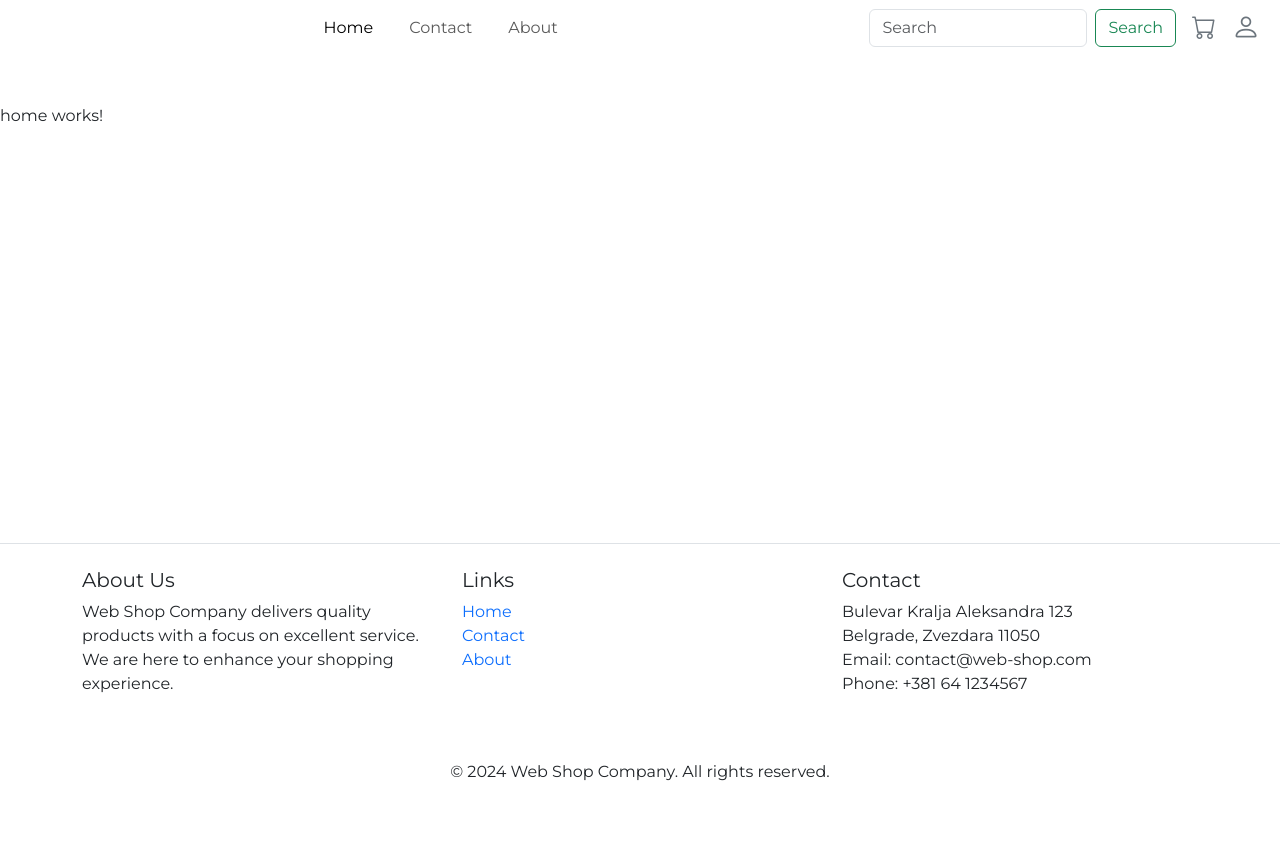
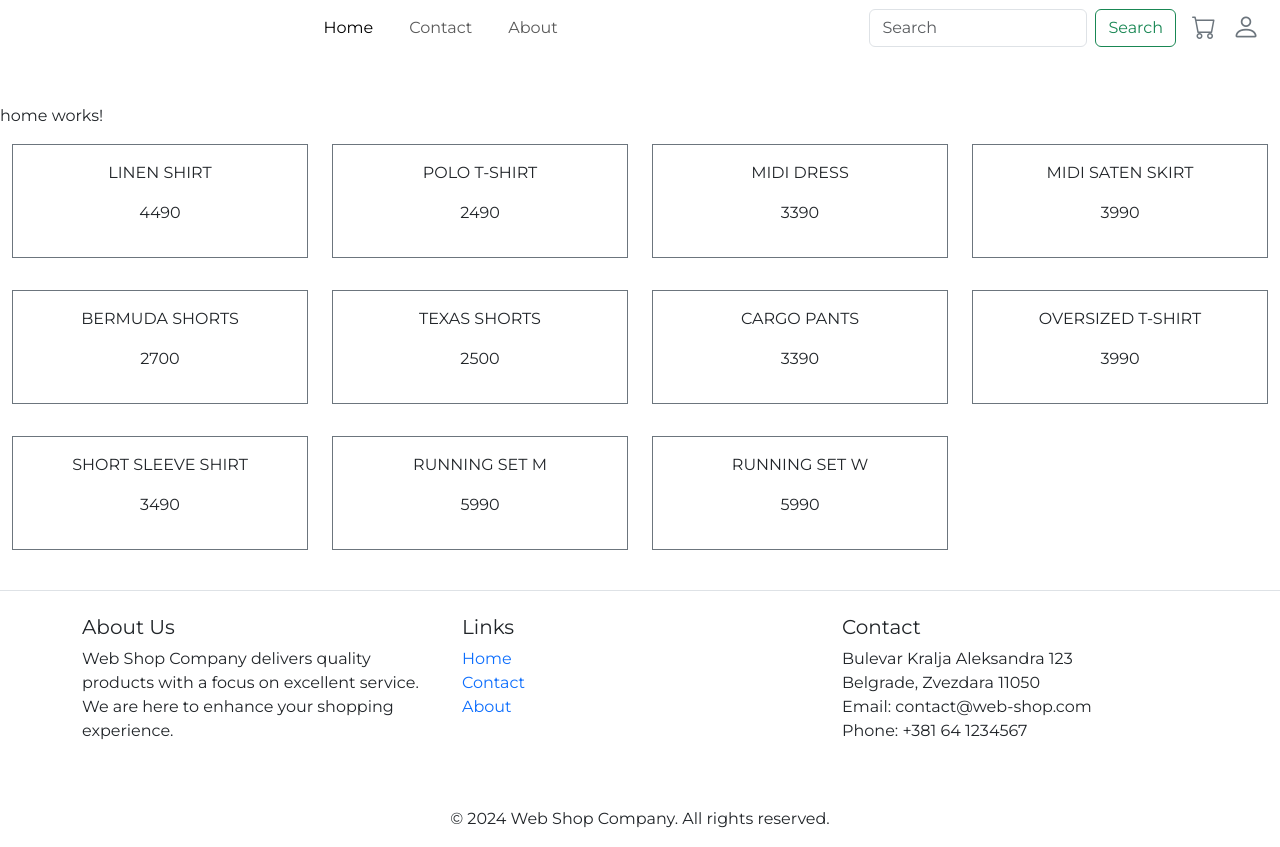
Before and after one commit to ZdravDim/Web-Shop-Angular, an Angular app: page / in a window 1280 px wide. Before the commit the page ends 800 px from the top, so only its background shows below. Built offline with nearby package versions, Linux system fonts and the light colour scheme.

Commit message:
home page

```diff
--- a/src/app/pages/home/home.component.html
+++ b/src/app/pages/home/home.component.html
@@ -1 +1,11 @@
 home works!
+<div class="container-fluid">
+    <div class="row row-cols-1 row-cols-sm-2 row-cols-md-4">
+        <div *ngFor="let item of products" class="col py-3">
+            <div class="border border-secondary p-3 text-center">
+                <p>{{item.product.name}}</p>
+                <p>{{item.product.price}}</p>
+            </div>
+        </div>
+    </div>
+</div>
--- a/src/app/pages/home/home.component.ts
+++ b/src/app/pages/home/home.component.ts
@@ -1,5 +1,7 @@
 import { CommonModule } from '@angular/common';
 import { Component } from '@angular/core';
+import { StorageService } from '../../services/storage.service';
+import { ProductStorageInterface } from '../../interfaces/product';
 
 @Component({
   selector: 'app-home',
@@ -8,4 +10,12 @@ import { Component } from '@angular/core';
   templateUrl: './home.component.html',
   styleUrl: './home.component.scss'
 })
-export class HomeComponent {}
+export class HomeComponent {
+
+  protected products: ProductStorageInterface[];
+
+  constructor(private storageService: StorageService) {
+    this.products = this.storageService.getAllProducts();
+  }
+
+}
--- a/src/app/services/storage.service.ts
+++ b/src/app/services/storage.service.ts
@@ -1,6 +1,7 @@
 import { Injectable } from '@angular/core';
 import { StorageInterface, StorageServiceInterface } from '../interfaces/storage';
 import { Category, Gender, Size } from '../enums/product';
+import { ProductInterface, ProductStorageInterface } from '../interfaces/product';
 
 @Injectable({
   providedIn: 'root'
@@ -96,4 +97,8 @@ export class StorageService implements StorageServiceInterface {
       this.createNewProduct("RUNNING SET W", 5990, Category.CASUAL, Gender.FEMALE, "NIKE");
   }
 
+  getAllProducts(): ProductStorageInterface[] {
+    return this.storage.products;
+  }
+
 }
```
Also changed, not shown: src/app/globals.ts (added).
